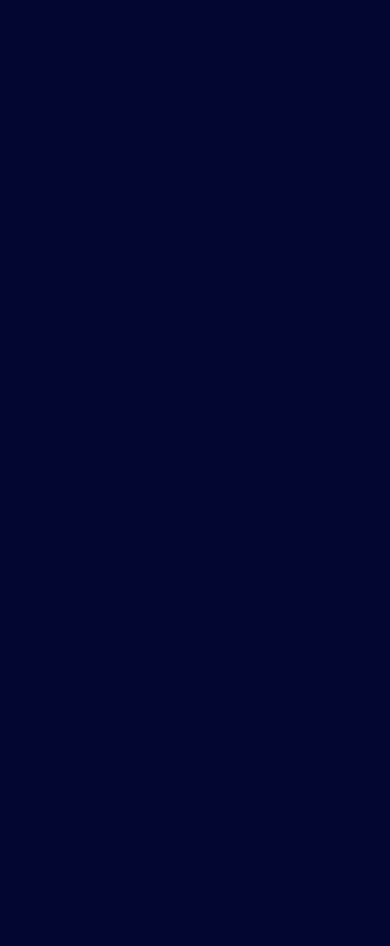
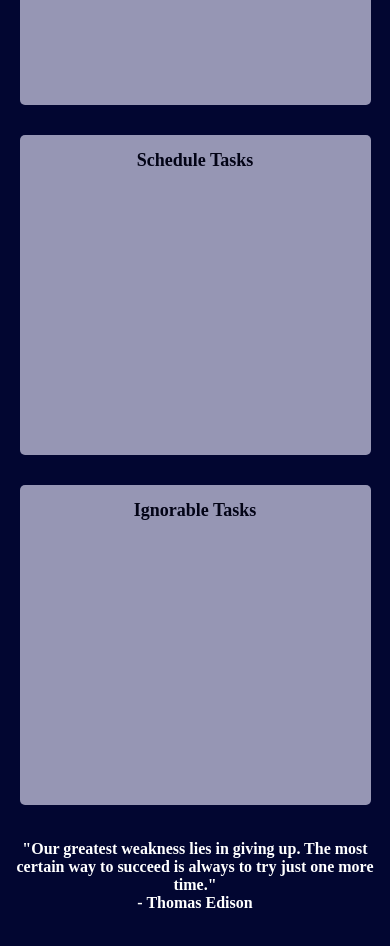
Before and after one commit to Snehesh-Thattil/To-Do-App, a React (Create React App) app: page / in a window 390 px wide. Shown: the part 760-1706 px from the top of the page. Before the commit the page ends 844 px from the top, so only its background shows below. Built offline with nearby package versions, Linux system fonts and the light colour scheme.

Commit message:
[ Media Queries Fixed, Quote Section, Alignment modified : ✅ Finished ]

```diff
--- a/src/App.css
+++ b/src/App.css
@@ -14,9 +14,17 @@ body {
   min-height: 100vh;
   display: flex;
   flex-direction: column;
+  justify-content: space-evenly;
   align-items: center;
   padding: 1.5rem 0;
   color: white;
+}
+
+.app .header {
+  display: flex;
+  flex-direction: column;
+  justify-content: center;
+  align-items: center;
 }
 
 /* Input Section */
@@ -133,7 +141,7 @@ select {
   align-items: center;
 
   margin-top: 0.8em;
-  width: 19em;
+  width: 90%;
   height: 2.5em;
   background-color: white;
   color: black;
@@ -169,3 +177,56 @@ select {
 .todo.fade {
   transform: rotateX(90deg) scale(.75);
 }
+
+/* Quote Section */
+.quote {
+  width: 100%;
+  padding: 20px 10px;
+  display: flex;
+  align-items: center;
+  justify-content: center;
+  text-align: center;
+}
+
+/* MEDIA QUERIES*/
+@media(max-width:767px) {
+  .app .inputDiv {
+    width: 20em;
+    height: 3em;
+  }
+
+  .todos {
+    flex-wrap: wrap;
+    margin-top: 30px;
+  }
+
+  .concentrate,
+  .delegate,
+  .schedule,
+  .ignorable {
+    width: 90%;
+    min-height: 20rem;
+    margin: 15px 0;
+  }
+}
+
+@media (min-width:768px) and (max-width:1024px) {
+  .app .inputDiv {
+    width: 25em;
+    margin-top: 2em;
+  }
+
+  .todos {
+    flex-wrap: wrap;
+    margin-top: 30px;
+  }
+
+  .concentrate,
+  .delegate,
+  .schedule,
+  .ignorable {
+    width: 45%;
+    min-height: 25rem;
+    margin: 10px;
+  }
+}
--- a/src/App.js
+++ b/src/App.js
@@ -29,8 +29,10 @@ function App() {
   return (
     <div className="app">
 
+      <div className="header">
         <h1>ToDo List</h1>
         <h2>Whoop, it's {weekDay} 🌝 ☕</h2>
+      </div>
 
       <div className="inputDiv">
         <i className='fas fa-pen'></i>
@@ -181,6 +183,11 @@ function App() {
 
       </div>
 
+      <div className="quote">
+        <h4>"Our greatest weakness lies in giving up. The most certain way to succeed is always to try just one more time."<br />
+          <span>- Thomas Edison</span></h4>
+      </div>
+
     </div>
   )
 }
```
Lines whose indentation alone changed are shown as unchanged.
